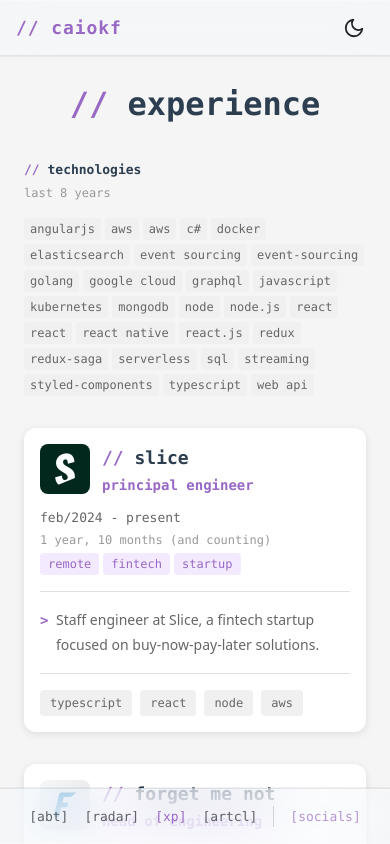
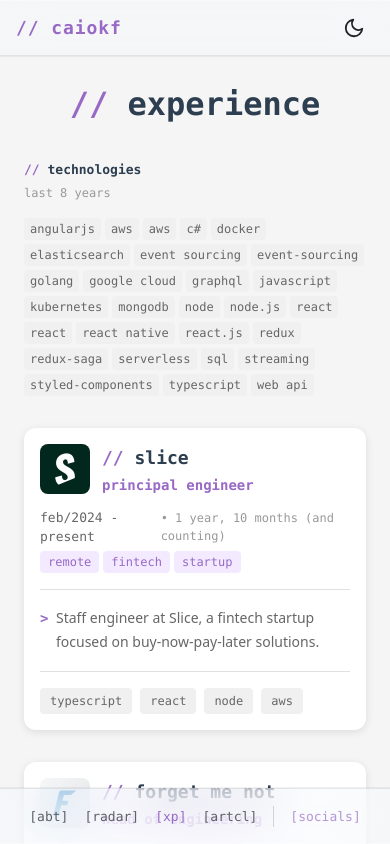
Before and after one commit to caiokf/homepage, a Vue app: page /experience in a window 390 px wide. Shown: the top 844 px of the page. Built offline with nearby package versions, Linux system fonts and the light colour scheme.

Commit message:
style(xp): show duration inline with dates on mobile

```diff
--- a/src/pages/ExperiencePage.vue
+++ b/src/pages/ExperiencePage.vue
@@ -56,8 +56,10 @@
                 </span>
               </div>
               <div class="experience-meta">
-                <span class="date-range">{{ formatDateRange(experience) }}</span>
-                <span class="duration">{{ calculateDuration(experience) }}</span>
+                <div class="date-info">
+                  <span class="date-range">{{ formatDateRange(experience) }}</span>
+                  <span class="duration">{{ calculateDuration(experience) }}</span>
+                </div>
                 <div class="experience-tags">
                   <span v-for="tag in experience.tags" :key="tag" class="experience-tag">
                     {{ tag }}
@@ -428,6 +430,13 @@
     text-align: right;
   }
 
+  .date-info {
+    display: flex;
+    flex-direction: column;
+    align-items: flex-end;
+    gap: var(--space-1);
+  }
+
   .date-range {
     font-family: var(--font-mono);
     font-size: var(--text-sm);
@@ -581,6 +590,16 @@
       text-align: left;
     }
 
+    .date-info {
+      flex-direction: row;
+      align-items: baseline;
+      gap: var(--space-3);
+    }
+
+    .duration::before {
+      content: "• ";
+    }
+
     .company-name {
       font-size: var(--text-lg);
     }
```
